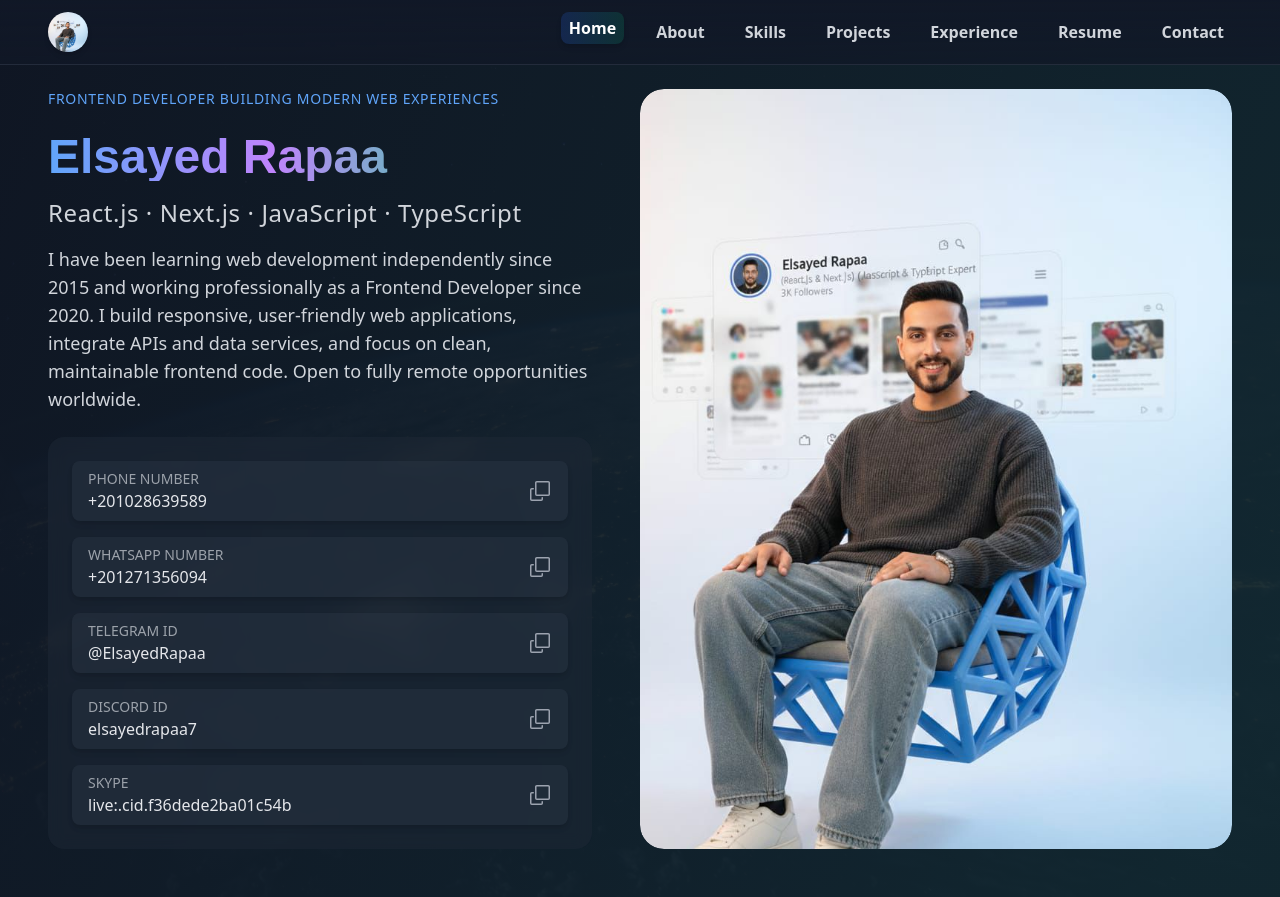
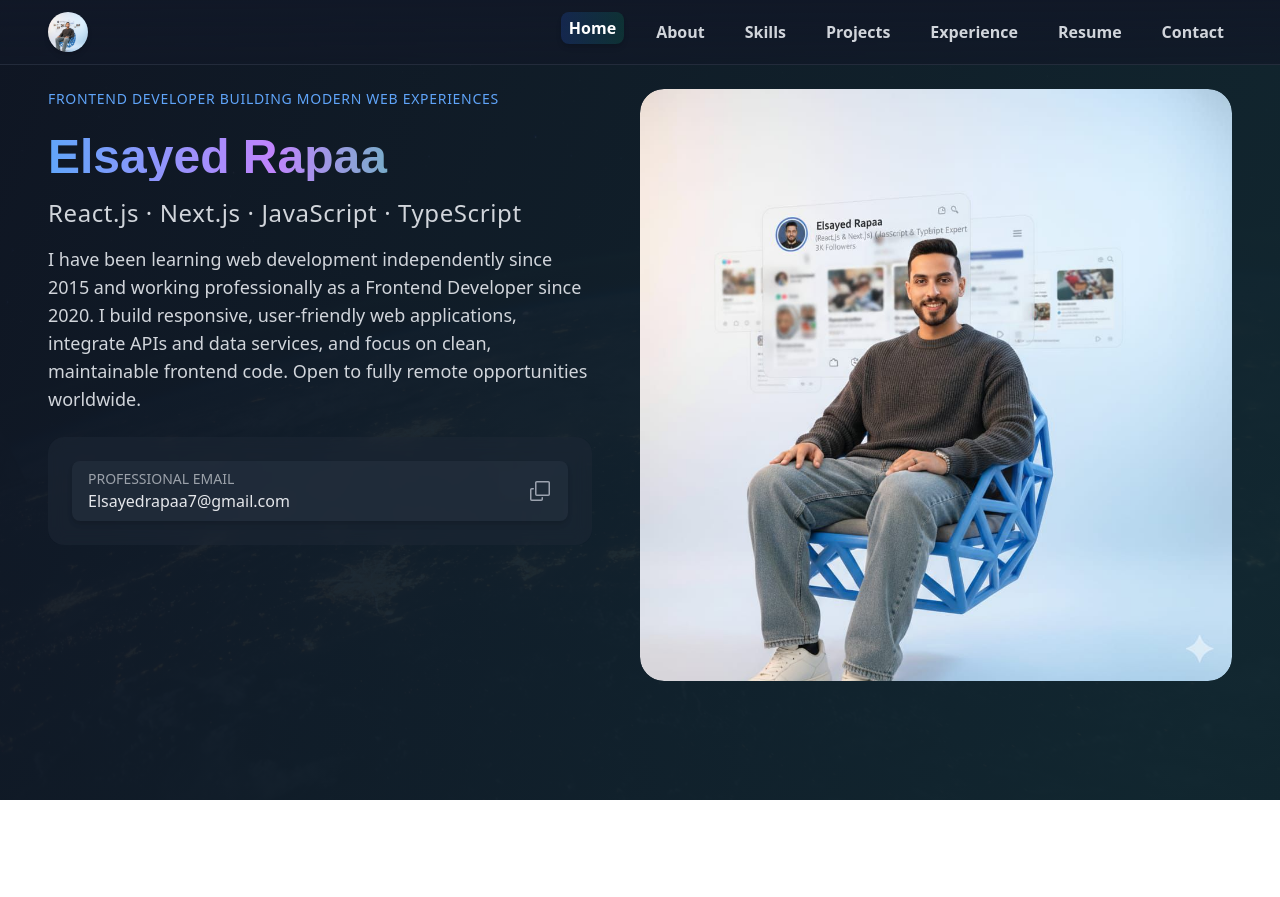
Before and after one commit to ElsayedRapaa/New-Portfolio, a React (Vite) app: page / in a window 1280 px wide. After the commit the page ends 800 px from the top, so only its background shows below. Built offline with nearby package versions, Linux system fonts and the light colour scheme.

Commit message:
Update portfolio content and correct professional information

```diff
--- a/src/data/home-contact.ts
+++ b/src/data/home-contact.ts
@@ -1,27 +1,7 @@
 export const homeContact = [
   {
     id: 1,
-    title: "Phone Number",
-    contactID: "+201028639589",
-  },
-  {
-    id: 2,
-    title: "WhatsApp Number",
-    contactID: "+201271356094",
-  },
-  {
-    id: 3,
-    title: "Telegram ID",
-    contactID: "@ElsayedRapaa",
-  },
-  {
-    id: 4,
-    title: "Discord ID",
-    contactID: "elsayedrapaa7",
-  },
-  {
-    id: 5,
-    title: "Skype",
-    contactID: "live:.cid.f36dede2ba01c54b",
-  },
+    title: "Professional Email",
+    contactID: "Elsayedrapaa7@gmail.com"
+  }
 ];
```
